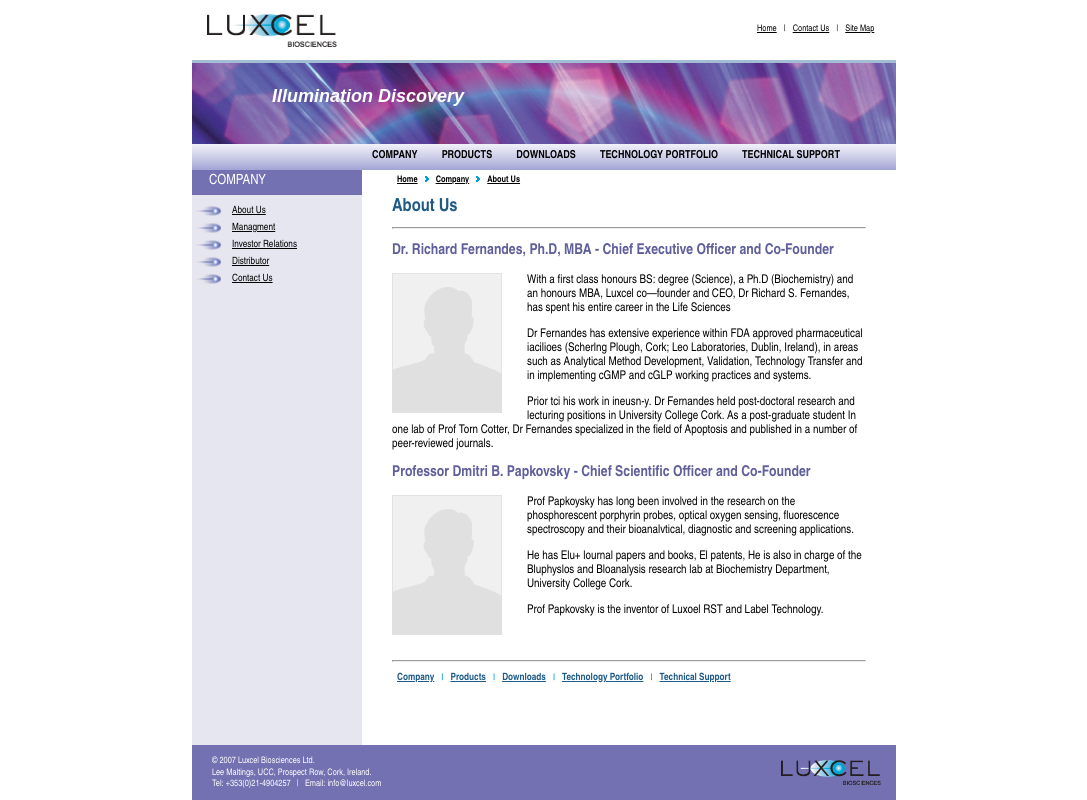
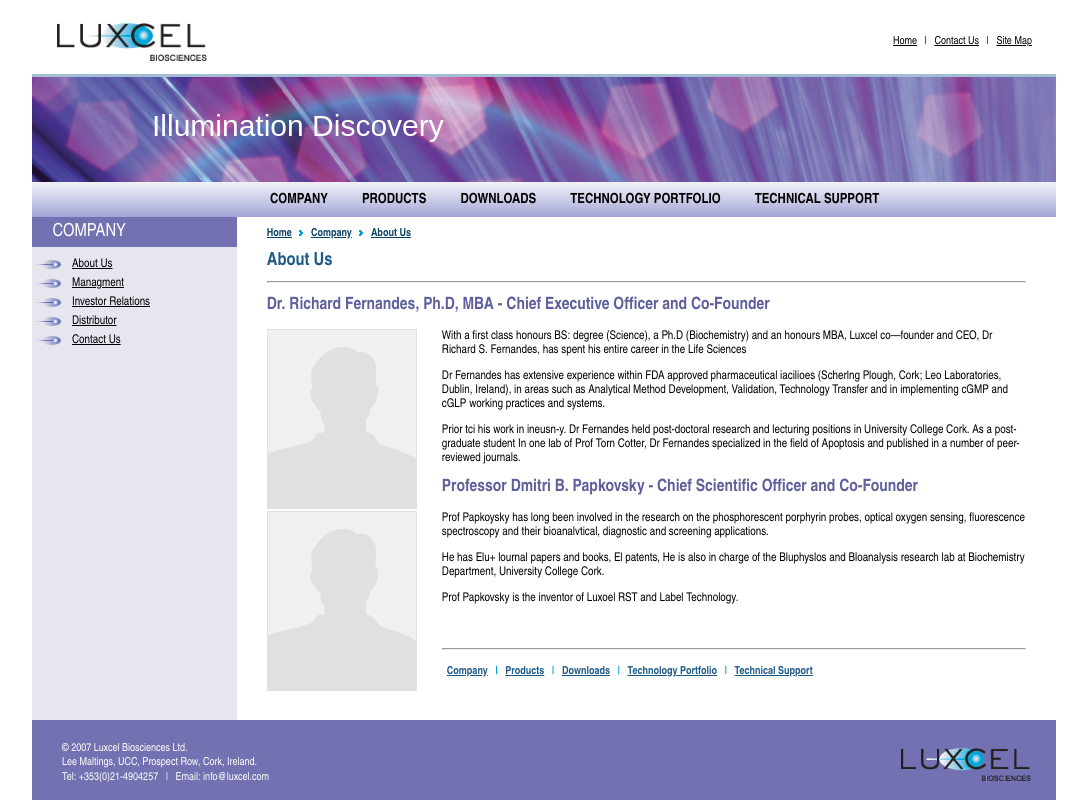
Before and after one commit to BloamBla/Luxcel, a plain HTML site: page index.html in a window 1280 px wide. Shown: the whole page, without its empty margins (96-1183 px from the left). Drawn offline with Linux system fonts and the light colour scheme.

Commit message:
Update main.css

```diff
--- a/style/main.css
+++ b/style/main.css
@@ -23,9 +23,10 @@
     background: white;
     display: grid;
     display: -ms-grid;
-    grid-template-columns: 130px 1fr 240px;
+    grid-template-columns: 150px 1fr 240px;
     border-bottom: 3px solid rgb(163, 190, 212);
-    padding-left: 15px;
+    padding-left: 25px;
+    padding-top: 10px;
 }
 
 .backgr {
@@ -33,17 +34,14 @@
     -ms-grid-column: 1;
     -ms-grid-column-span: 2;
     grid-area: back;
-    /*background: url(../images/back-bar.JPG) no-repeat;*/
-    background-size: cover;
+    font-size: 30px;
 }
 
 div.backgr {
     font-family: "Calibri Light", sans-serif;
     text-align: left;
-    font-weight: bold;
     color: white;
-    font-style: italic;
-    margin: 23px 80px;
+    margin: 32px 120px;
 }
 
 .top-menu {
@@ -52,7 +50,6 @@
     -ms-grid-column-span: 2;
     grid-area: top-menu;
     background: grey;
-    position: relative;
 }
 
 .left-menu {
@@ -60,6 +57,7 @@
     -ms-grid-column: 1;
     grid-area: left-menu;
     background: rgb(230, 230, 240);
+    max-width: 220px;
 }
 
 .content {
@@ -78,12 +76,13 @@
     background: rgb(115, 113, 177);
     display: -ms-grid;
     display: grid;
-    grid-template-columns: 200px 1fr 100px;
+    grid-template-columns: 250px 1fr 130px;
 }
 
 .container {
-    width: 55%;
-    background: url("../images/back.png") ;
+    width: 80%;
+    background: url("../images/back.png") no-repeat;
+    background-size: cover;
     display: grid;
     display: -ms-grid;
     grid-template-areas:
@@ -92,10 +91,10 @@
             "top-menu top-menu"
             "left-menu content"
             "footer footer";
-    -ms-grid-columns: 170px 1fr;
-    grid-template-columns: 170px 1fr;
-    -ms-grid-rows: 1.1fr 1.4fr 0.45fr 10fr 55px;
-    grid-template-rows: 1.1fr 1.4fr 0.45fr 10fr 55px;
+    -ms-grid-columns: 1fr 4fr;
+    grid-template-columns: 1fr 4fr;
+    -ms-grid-rows: 77px 105px 35px 1fr 80px;
+    grid-template-rows: 77px 105px 35px 1fr 80px;
     min-height: 100vh;
 }
 
@@ -105,14 +104,14 @@
 }
 
 div.top-right-nav-menu {
-    font-size: 9px;
+    font-size: 11px;
     position: relative;
 }
 
 div.top-right-nav-menu nav {
     position: absolute;
     top: calc(50% - 0.65em);
-    left: 40%;
+    left: 30%;
 }
 
 div.top-right-nav-menu a {
@@ -125,7 +124,8 @@
 }
 .top-menu {
     position: relative;
-    background: -webkit-gradient(linear, left bottom, left top, from(rgb(161, 164, 212)), color-stop(rgb(204, 206, 232)), to(rgb(241, 241, 249)));
+    background: -webkit-gradient(linear, left bottom, left top, from(rgb(161, 164, 212)), color-stop(rgb(204, 206, 232)),
+    to(rgb(241, 241, 249)));
     background: -webkit-linear-gradient(bottom, rgb(161, 164, 212), rgb(204, 206, 232), rgb(241, 241, 249));
     background: -o-linear-gradient(bottom, rgb(161, 164, 212), rgb(204, 206, 232), rgb(241, 241, 249));
     background: linear-gradient(to top, rgb(161, 164, 212), rgb(204, 206, 232), rgb(241, 241, 249));
@@ -133,8 +133,8 @@
 
 .nav-menu {
     position: absolute;
-    top: calc(42% - 0.65em);
-    left: 170px;
+    top: calc(50% - 0.65em);
+    left: 223px;
 }
 
 .nav-menu-item {
@@ -147,9 +147,9 @@
 
 a.nav-menu-item {
     height:100%;
-    font-size: 11px;
+    font-size: 14px;
     text-decoration: none;
-    padding: 4px 10px 6px 10px;
+    padding: 10px 15px 9px 15px;
     margin: 0;
     color: black;
     font-weight: bold;
@@ -158,7 +158,8 @@
 a.nav-menu-item:hover {
     background: white;
     border-bottom: none;
-    background: -webkit-gradient(linear, left bottom, left top, from(rgb(37, 104, 147)),color-stop(rgb(108, 173, 202)), to(rgb(188, 220, 233)));
+    background: -webkit-gradient(linear, left bottom, left top, from(rgb(37, 104, 147)),color-stop(rgb(108, 173, 202)),
+    to(rgb(188, 220, 233)));
     background: -webkit-linear-gradient(bottom, rgb(37, 104, 147),rgb(108, 173, 202), rgb(188, 220, 233));
     background: -o-linear-gradient(bottom, rgb(37, 104, 147),rgb(108, 173, 202), rgb(188, 220, 233));
     background: linear-gradient(to top, rgb(37, 104, 147),rgb(108, 173, 202), rgb(188, 220, 233));
@@ -168,17 +169,17 @@
 div.upper {
     text-transform: uppercase;
     width: 100%;
-    height: 25px;
+    height: 30px;
     background: rgb(115, 113, 177);
     position: relative;
 }
 
 div.upper span {
     position: absolute;
-    top: calc(50% - 0.65em);
+    top: calc(53% - 0.65em);
     left: 10%;
     color: white;
-    font-size: 14px;
+    font-size: 18px;
 }
 
 div.ul-menu ul {
@@ -191,28 +192,42 @@
     background: url("../images/marker.PNG") no-repeat 1px;
     padding-left: 40px;
     margin-bottom: 5px;
-    font-size: 10px;
+    font-size: 12px;
 }
 
 div.ul-menu li:hover {
-    background: url("../images/markerHover.PNG") no-repeat 1px;
+    background: url("../images/markerHover.PNG") no-repeat 1px 0;
 }
 
 div.ul-menu a {
     color: black;
 }
 
+div.main-content {
+    display: inline-flex;
+    display: -webkit-box;
+    display: -webkit-flex;
+    display: -ms-flexbox;
+    flex-flow: row wrap;
+}
+
+
+
 div.content nav {
-    font-size: 9px;
+    font-size: 11px;
     font-weight: bold;
     color: rgb(0, 159, 211);
-    padding-right: 5px;
+    padding: 5px 5px 0 0;
 
 }
 
 div.content a {
-    color: black;
+    color: #0b4367;
     padding: 0 5px;
+}
+
+div.content nav {
+    margin-left: -5px;
 }
 
 div.content a:hover {
@@ -230,13 +245,14 @@
 }
 
 h5 {
+    font-size: 17px;
     margin: 13px 0;
     color: rgb(95, 95, 155);
 }
 
 span.info-box img {
-    width: 110px;
-    height: 140px;
+    width: 150px;
+    height: 180px;
     float: left;
     margin: 0 25px 0 0;
 }
@@ -246,32 +262,33 @@
 }
 
 nav.bottom-menu a {
-    font-size: 10px;
+    font-size: 11px;
     color: rgb(30, 90, 135);
 }
 
 div.bottom-logo {
-    background: url("../images/logo.png") no-repeat 50% 50%;
+    background: url("../images/logo.png") no-repeat 50% 60%;
     background-size: contain;
     position: relative;
-    right: 15px;
+    right: 25px;
 }
 
 div.contacts {
-    padding-left: 20px;
+    padding-left: 30px;
     padding-top: 2px;
 }
 
 div.contacts p {
-    font-size: 9px;
+    font-size: 11px;
     line-height: 130%;
     color: white;
+    margin-bottom: 0;
+    margin-top: 20px;
 }
 
 .sub-menu li {
     list-style-type: none;
-    padding: 5px 9px;
-    font-size: 8px;
+    font-size: 11px;
     font-family: Tahoma, serif;
     background: rgb(159, 206, 224);
     color: rgb(0, 50, 100);
@@ -282,19 +299,32 @@
     margin: 0;
 }
 
-.main-menu>li {
+.main-menu > li {
     position: relative;
     display: inline-block;
 }
 
 .main-menu .sub-menu {
     position: absolute;
+    top: 29px;
     background: black;
     margin: 0;
     padding: 0;
     display: none;
 }
 
-.main-menu > .main-menu-item:hover .sub-menu {
+.main-menu > li:hover .sub-menu {
     display: block;
 }
+
+.sub-menu a {
+    text-decoration: none;
+    display: block;
+    width: 166px;
+    padding: 5px 5px 5px 10px;
+}
+
+.sub-menu a:hover {
+    background: #256893;
+    color: white;
+}
```
